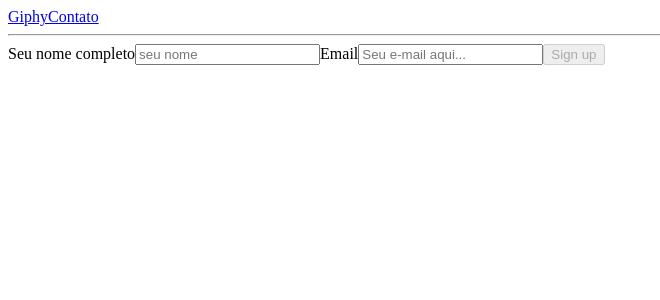
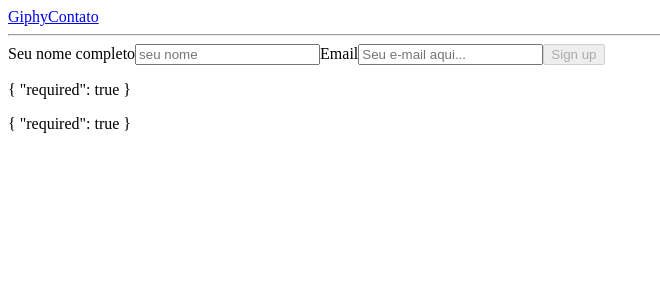
Before and after one commit to gilvano/giphy-search, an Angular app: page /contato in a window 1280 px wide. Shown: the top 300 px of the page, without its empty margins (0-660 px from the left). Built offline with nearby package versions, Linux system fonts and the light colour scheme.

Commit message:
Aula 39 - Exibindo mensagem de erro, pertinentes as validações

```diff
--- a/src/app/contato/contato.component.html
+++ b/src/app/contato/contato.component.html
@@ -1,9 +1,13 @@
 <form #f="ngForm" (ngSubmit)="enviarContato(f)">
     <label>
         <span>Seu nome completo</span>
-        <input id="nome" type="text" name="nome" placeholder="seu nome" ngModel
-          ngModel minlength="2" required>
+        <input id="nome" type="text" name="nomeCompleto" placeholder="seu nome" ngModel
+          #nomeCompleto="ngModel" ngModel minlength="2" required>
     </label>
+
+    <div *ngIf="nomeCompleto.errors?.required && nomeCompleto.touched" class="error">
+        O nome é obrigatório.
+    </div>
 
     <label ngModelGroup="contato" #contatoUsuario="ngModelGroup">
         <span>Email</span>
@@ -12,3 +16,12 @@
 
     <button type="submit"  [disabled]="f.invalid">Sign up</button>
 </form>
+
+
+<p>
+  {{ nomeCompleto.errors | json }}
+</p>
+
+<p>
+  {{ f.controls.nomeCompleto?.errors | json }}
+</p>
```
